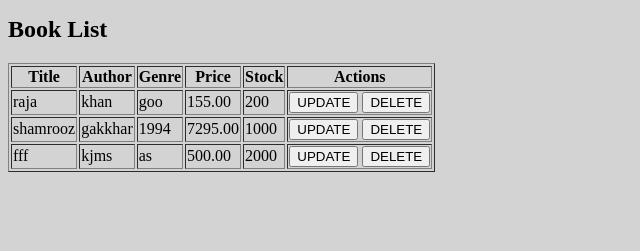
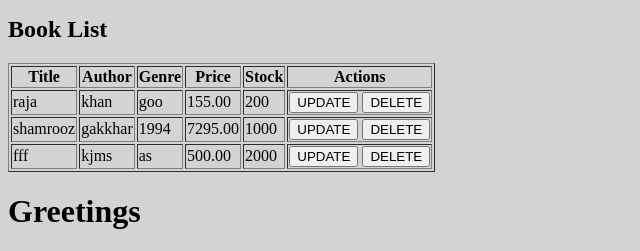
Before and after one commit to Shamroozkhan466/shamrooz_books, a Django app: page / in a window 1280 px wide. Shown: the part 549-800 px from the top of the page, without its empty margins (0-640 px from the left). Run offline with Django 5.2, Linux system fonts and the light colour scheme; data comes from the database, SQL or seed files in the repository.

Commit message:
added a heading

```diff
--- a/ebooks/templates/index.html
+++ b/ebooks/templates/index.html
@@ -79,7 +79,7 @@
         <button type="button" onclick="closeUpdateForm()">Cancel</button>
     </form>
 </div>
-
+<h1>Greetings</h1>
 <script>
 function openUpdateForm(id, title, author, genre, price, stock) {
     document.getElementById("book_id").value = id;
```
